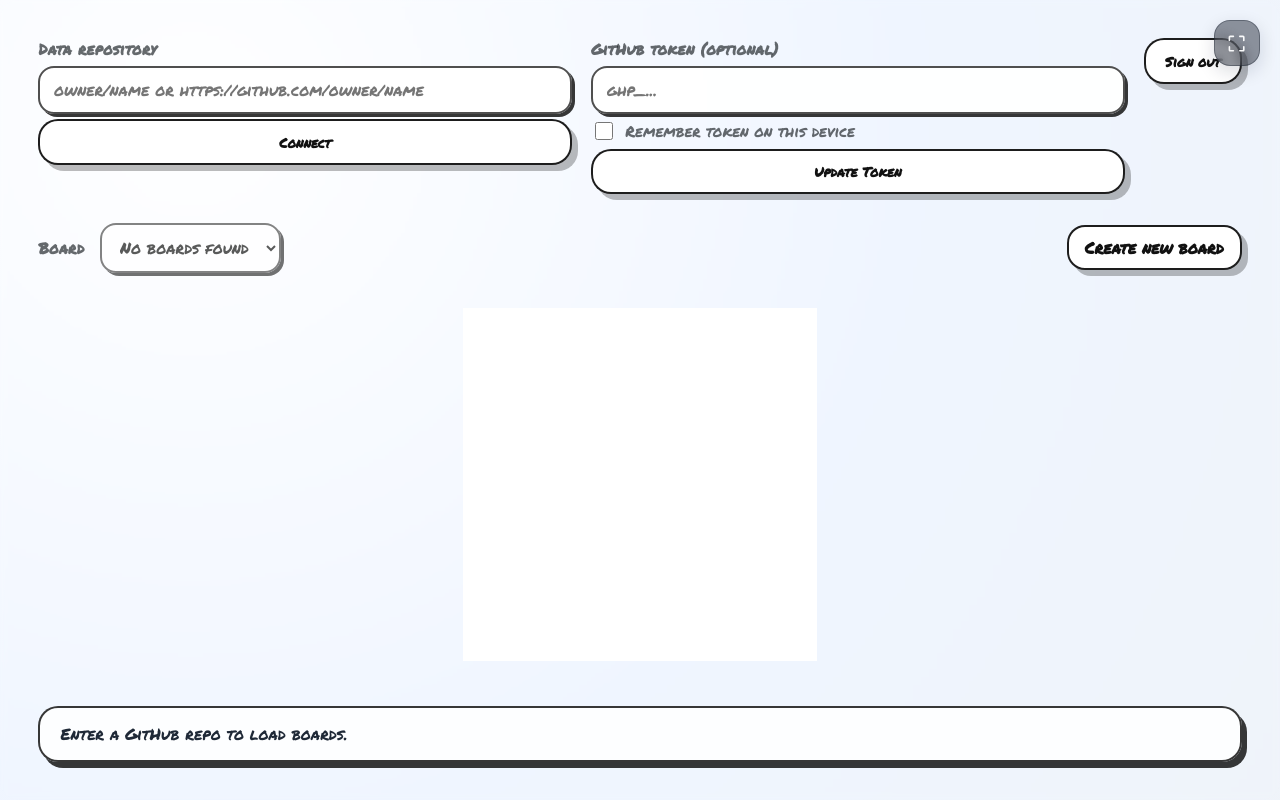
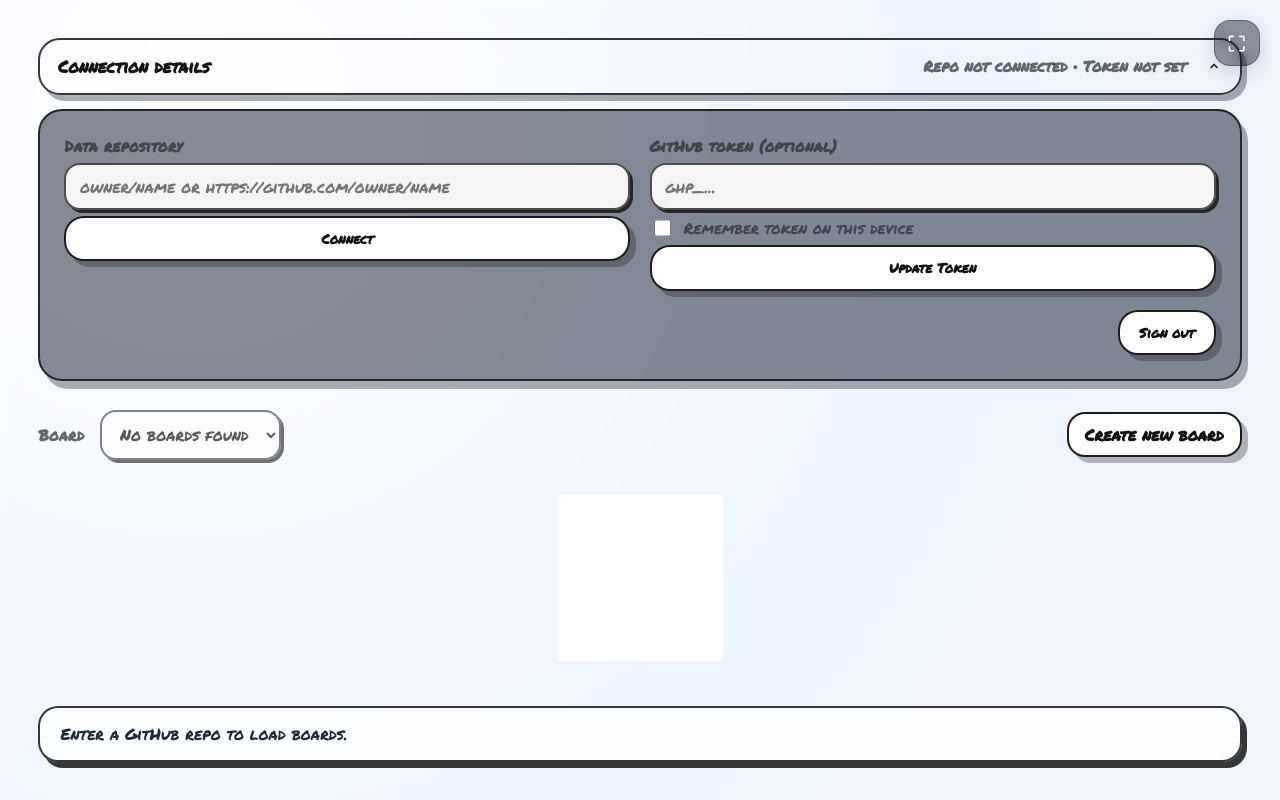
Before and after one commit to samhavos/samhavos.github.io, a website built with Vite: page index.html in a window 1280 px wide. Built offline with nearby package versions, Linux system fonts and the light colour scheme; a web font is replaced by a local one.

Commit message:
collapsable header

```diff
--- a/src/app.ts
+++ b/src/app.ts
@@ -394,6 +394,18 @@ export function initializeApp(hints: QueryHints = {}): void {
       </span>
     </button>
     <header class="app__header">
+      <div class="app__connection">
+        <button class="app__connection-toggle" id="connection-toggle" type="button" aria-expanded="false">
+          <span class="app__connection-toggle-label">Connection details</span>
+          <span class="app__connection-status" id="connection-status">Not connected</span>
+          <span class="app__connection-chevron" aria-hidden="true">
+            <svg viewBox="0 0 16 16" focusable="false">
+              <path d="M4.47 6.03a.75.75 0 0 1 1.06 0L8 8.44l2.47-2.41a.75.75 0 1 1 1.06 1.06l-3 2.92a.75.75 0 0 1-1.06 0l-3-2.92a.75.75 0 0 1 0-1.06Z" />
+            </svg>
+          </span>
+        </button>
+        <div class="app__connection-panel" id="connection-panel" hidden>
+          <div class="app__connection-grid">
             <div class="app__control-group app__control-group--repo">
               <label class="app__control-label" for="repo-input">Data repository</label>
               <input class="app__control-input" id="repo-input" name="repo" placeholder="owner/name or https://github.com/owner/name" autocomplete="off" />
@@ -408,7 +420,12 @@ export function initializeApp(hints: QueryHints = {}): void {
               </div>
               <button class="app__button app__button--token" id="token-apply" type="button">Update Token</button>
             </div>
+          </div>
+          <div class="app__connection-actions">
             <button class="app__button app__button--sign-out" id="sign-out" type="button">Sign out</button>
+          </div>
+        </div>
+      </div>
     </header>
     <main class="app__main">
       <div class="board">
@@ -429,6 +446,9 @@ export function initializeApp(hints: QueryHints = {}): void {
 
   const elements = {
     body: document.body,
+    connectionToggle: document.getElementById("connection-toggle") as HTMLButtonElement,
+    connectionPanel: document.getElementById("connection-panel") as HTMLDivElement,
+    connectionStatus: document.getElementById("connection-status") as HTMLSpanElement,
     repoInput: document.getElementById("repo-input") as HTMLInputElement,
     repoApply: document.getElementById("repo-apply") as HTMLButtonElement,
     tokenInput: document.getElementById("token-input") as HTMLInputElement,
@@ -448,6 +468,7 @@ export function initializeApp(hints: QueryHints = {}): void {
     repo: RepoCoords | null;
     defaultBranch: string | null;
     token: string | null;
+    tokenRemembered: boolean;
     boards: BoardSummary[];
     currentBoard: LoadedBoard | null;
     isCommitting: boolean;
@@ -456,6 +477,7 @@ export function initializeApp(hints: QueryHints = {}): void {
     repo: null,
     defaultBranch: null,
     token: null,
+    tokenRemembered: false,
     boards: [],
     currentBoard: null,
     isCommitting: false,
@@ -463,6 +485,7 @@ export function initializeApp(hints: QueryHints = {}): void {
   };
 
   updateCreateLink();
+  refreshConnectionStatus();
 
   let pendingBoardHint: string | null = hints.board ?? null;
   let statusInitialized = false;
@@ -510,6 +533,7 @@ export function initializeApp(hints: QueryHints = {}): void {
     }
 
     updateCreateLink();
+    refreshConnectionStatus();
 
     if (ignored.length > 0) {
       setStatus({ level: "error", text: `Ignored URL parameter(s): ${ignored.join(", ")}.` });
@@ -536,14 +560,22 @@ export function initializeApp(hints: QueryHints = {}): void {
 
     if (hints.token) {
       elements.tokenRemember.checked = false;
+      state.tokenRemembered = false;
     } else {
       elements.tokenRemember.checked = tokenState.remember;
+      state.tokenRemembered = tokenState.remember && Boolean(tokenState.token);
     }
 
     updateCreateLink();
+    refreshConnectionStatus();
+    setConnectionPanelOpen(!state.repo);
   }
 
   function attachEventHandlers(): void {
+    elements.connectionToggle.addEventListener("click", () => {
+      setConnectionPanelOpen(elements.connectionPanel.hidden);
+    });
+
     elements.repoApply.addEventListener("click", () => {
       const value = elements.repoInput.value.trim();
       void connectToRepo(value);
@@ -569,20 +601,31 @@ export function initializeApp(hints: QueryHints = {}): void {
     });
 
     elements.tokenRemember.addEventListener("change", () => {
-      if (!elements.tokenRemember.checked) {
+      if (elements.tokenRemember.checked) {
+        storeToken(state.token, true);
+        state.tokenRemembered = Boolean(state.token);
+        if (state.token) {
+          setStatus({ level: "success", text: "Token will be remembered on this device." });
+        } else {
+          setStatus({ level: "info", text: "No token yet—add one to remember it here." });
+        }
+      } else {
         storeToken(null, false);
+        state.tokenRemembered = false;
         setStatus({ level: "info", text: "Token will only persist in memory." });
-      } else {
-        storeToken(state.token, true);
       }
+      refreshConnectionStatus();
     });
 
     elements.signOut.addEventListener("click", () => {
       state.token = null;
+      state.tokenRemembered = false;
       elements.tokenInput.value = "";
       clearToken();
       elements.tokenRemember.checked = false;
       setStatus({ level: "success", text: "Signed out locally." });
+      refreshConnectionStatus();
+      setConnectionPanelOpen(true);
     });
 
     elements.boardSelect.addEventListener("change", () => {
@@ -605,6 +648,32 @@ export function initializeApp(hints: QueryHints = {}): void {
     prefersDark.addEventListener("change", ({ matches }) => {
       updateDarkMode(matches);
     });
+  }
+
+  function setConnectionPanelOpen(open: boolean): void {
+    elements.connectionPanel.hidden = !open;
+    elements.connectionPanel.setAttribute("aria-hidden", open ? "false" : "true");
+    elements.connectionToggle.setAttribute("aria-expanded", open ? "true" : "false");
+    elements.connectionToggle.classList.toggle("app__connection-toggle--open", open);
+  }
+
+  function refreshConnectionStatus(): void {
+    const parts: string[] = [];
+
+    if (state.repo) {
+      const branchFragment = state.defaultBranch ? ` (${state.defaultBranch})` : "";
+      parts.push(`${state.repo.owner}/${state.repo.name}${branchFragment}`);
+    } else {
+      parts.push("Repo not connected");
+    }
+
+    let tokenFragment = "Token not set";
+    if (state.token) {
+      tokenFragment = state.tokenRemembered ? "Token saved" : "Token in memory";
+    }
+    parts.push(tokenFragment);
+
+    elements.connectionStatus.textContent = parts.join(" • ");
   }
 
   function updateCreateLink(): void {
@@ -637,12 +706,16 @@ export function initializeApp(hints: QueryHints = {}): void {
       state.repo = parsed;
       state.defaultBranch = repoInfo.default_branch;
       storeRepo(`${parsed.owner}/${parsed.name}`);
+      refreshConnectionStatus();
+      setConnectionPanelOpen(false);
       updateCreateLink();
       setStatus({ level: "success", text: `Connected to ${parsed.owner}/${parsed.name} (branch ${state.defaultBranch}).` });
       await loadBoards();
     } catch (error) {
       const message = error instanceof Error ? error.message : "Failed to read repository.";
       setStatus({ level: "error", text: message });
+      refreshConnectionStatus();
+      setConnectionPanelOpen(true);
     } finally {
       elements.repoApply.disabled = false;
     }
@@ -1113,12 +1186,15 @@ export function initializeApp(hints: QueryHints = {}): void {
   function updateToken(rawToken: string): void {
     state.token = rawToken ? rawToken : null;
     storeToken(state.token, elements.tokenRemember.checked);
+    state.tokenRemembered = elements.tokenRemember.checked && Boolean(state.token);
 
     if (state.token) {
       setStatus({ level: "success", text: "Token updated for this session." });
     } else {
       setStatus({ level: "info", text: "Cleared token from memory." });
     }
+
+    refreshConnectionStatus();
 
     if (state.repo) {
       void loadBoards();
--- a/src/styles.css
+++ b/src/styles.css
@@ -214,10 +214,94 @@ select {
 
 .app__header {
   display: flex;
-  flex-wrap: wrap;
+  flex-direction: column;
+  gap: 1rem;
+}
+
+.app__connection {
+  display: flex;
+  flex-direction: column;
+  gap: 0.9rem;
+}
+
+.app__connection-toggle {
+  display: flex;
+  align-items: center;
+  gap: 0.75rem;
+  justify-content: space-between;
+  padding: 0.85rem 1.1rem;
+  border-radius: 22px;
+  border: 2px solid var(--panel-border);
+  background: var(--panel-bg);
+  color: var(--app-foreground);
+  font-weight: 600;
+  text-align: left;
+  cursor: pointer;
+  box-shadow: 5px 6px 0 rgba(15, 23, 42, 0.35);
+  transition: transform 0.15s ease, box-shadow 0.15s ease, background-color 0.15s ease;
+}
+
+.app__connection-toggle:hover,
+.app__connection-toggle:focus-visible {
+  background-color: rgba(15, 23, 42, 0.18);
+  transform: translate(-2px, -2px) rotate(-0.6deg);
+  box-shadow: 8px 8px 0 var(--panel-border);
+  outline: none;
+}
+
+.app__connection-toggle-label {
+  font-size: 1.05rem;
+}
+
+.app__connection-status {
+  margin-left: auto;
+  margin-right: 0.5rem;
+  font-size: 0.95rem;
+  color: var(--app-muted);
+}
+
+.app__connection-chevron {
+  width: 1rem;
+  height: 1rem;
+  display: inline-flex;
+}
+
+.app__connection-chevron svg {
+  width: 100%;
+  height: 100%;
+  display: block;
+  fill: currentColor;
+  transition: transform 0.15s ease;
+}
+
+.app__connection-toggle--open .app__connection-chevron svg {
+  transform: rotate(180deg);
+}
+
+.app__connection-panel {
+  display: flex;
+  flex-direction: column;
   gap: 1.2rem;
-  align-items: flex-start;
-  justify-content: space-between;
+  border: 2px solid var(--panel-border);
+  border-radius: 24px;
+  background: rgba(15, 23, 42, 0.5);
+  padding: clamp(1rem, 2.5vw, 1.5rem);
+  box-shadow: 6px 8px 0 rgba(15, 23, 42, 0.35);
+}
+
+.app__connection-panel[hidden] {
+  display: none;
+}
+
+.app__connection-grid {
+  display: grid;
+  gap: 1.2rem;
+  grid-template-columns: repeat(auto-fit, minmax(260px, 1fr));
+}
+
+.app__connection-actions {
+  display: flex;
+  justify-content: flex-end;
 }
 
 .app__control-group {
```
Lines whose indentation alone changed are shown as unchanged.
